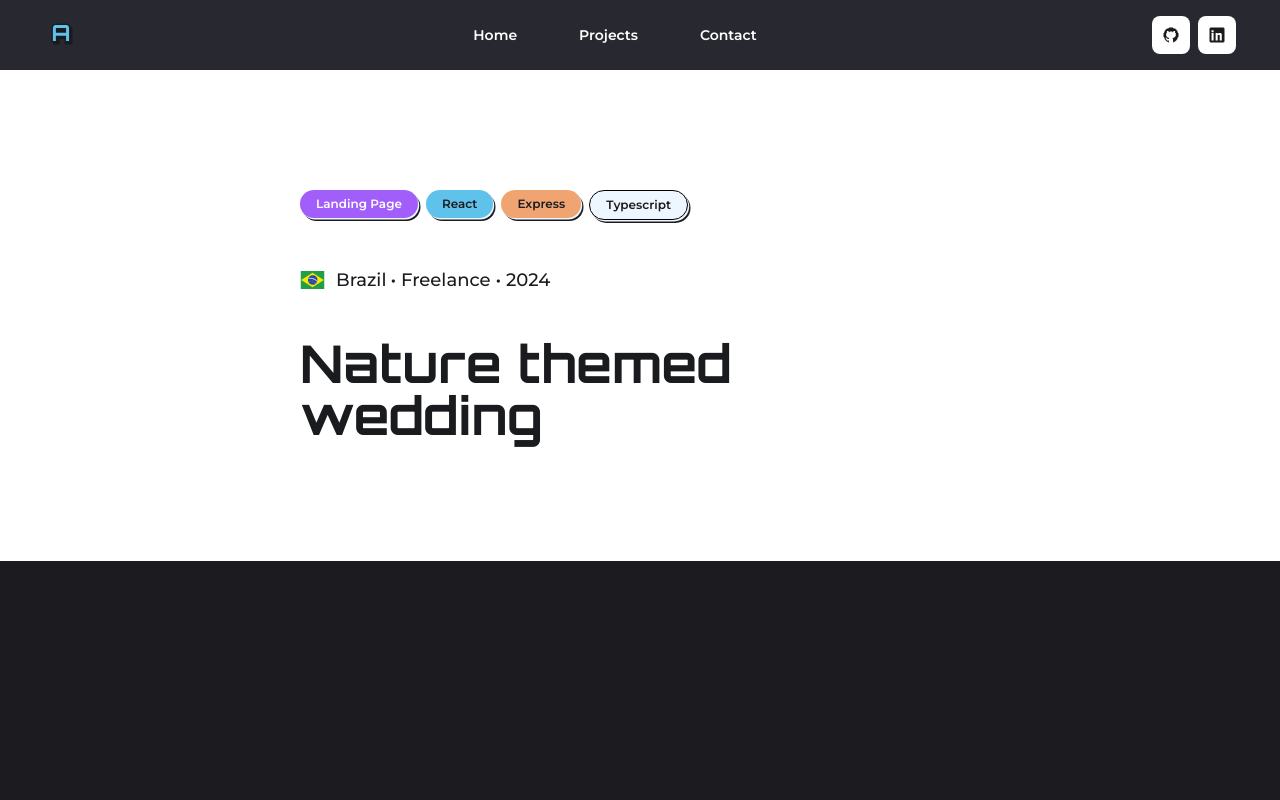
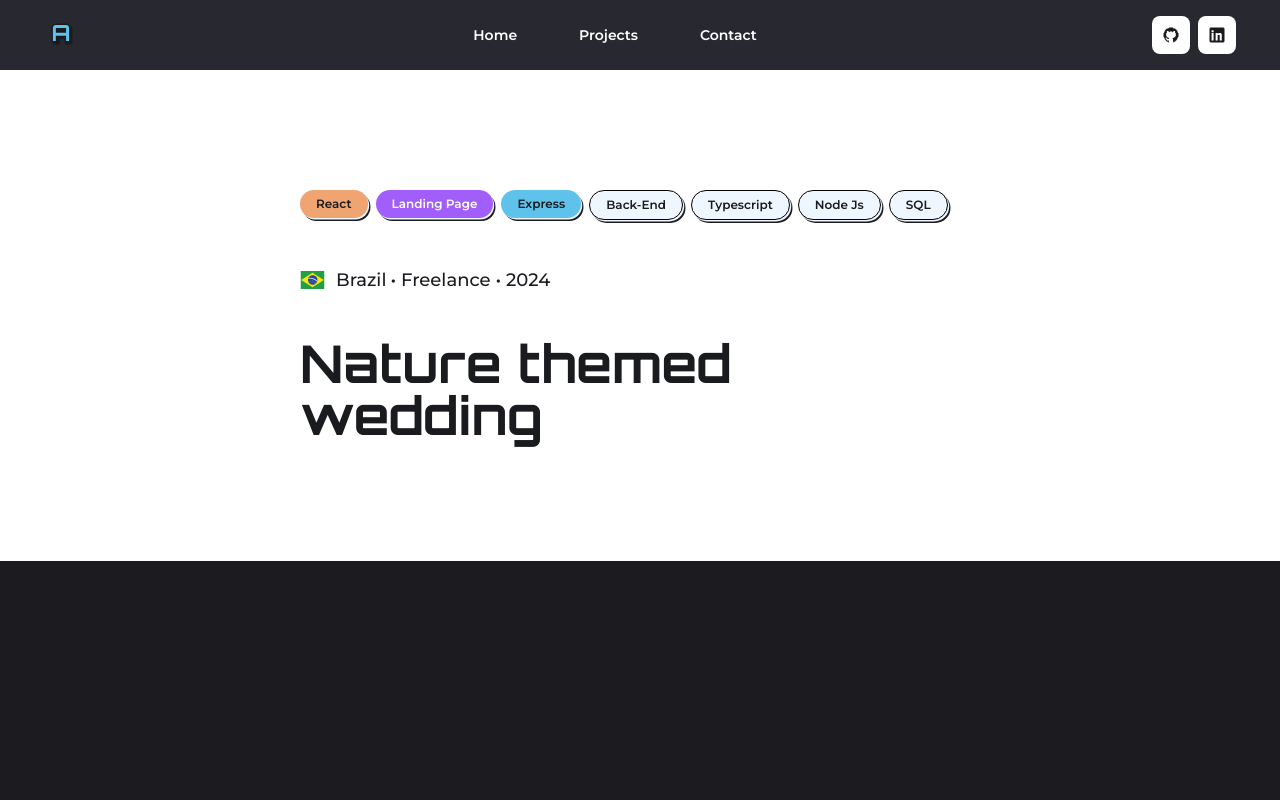
Before and after one commit to Augusto-DF/portfolio, a React (Create React App) app: page /projects/vetted in a window 1280 px wide. Shown: the top 800 px of the page. Built offline with nearby package versions, Linux system fonts and the light colour scheme.

Commit message:
enhancement: Centrilize cards' data on utils file

```diff
--- /dev/null
+++ b/src/views/projects-data/utils.ts
@@ -0,0 +1,27 @@
+export {}
+
+// TODO: it will be removed when backend is built.
+export const PROJECTS = {
+    vetted: {
+        href: '/projects/vetted',
+        tags: [
+            { label: 'React', tier: "ultimate" },
+            { label: 'Next Js', tier: "mythic" },
+            { label: 'Typescript', tier: "rare" }
+            ],
+        country: 'usa',
+    },
+    wedding: {
+        href: '/projects/wedding',
+        tags: [
+            { label: 'React', tier: "ultimate" },
+            { label: 'Landing Page', tier: "mythic" },
+            { label: 'Express', tier: "legend" },
+            { label: 'Back-End', tier: "rare" },
+            { label: 'Typescript', tier: "rare" },
+            { label: 'Node Js', tier: "rare" },
+            { label: 'SQL', tier: "rare" }
+            ],
+        country: 'brazil',
+    },
+}
--- a/src/views/projects-data/wedding-site.ts
+++ b/src/views/projects-data/wedding-site.ts
@@ -1,7 +1,9 @@
+import { PROJECTS } from "./utils"
+
 export {}
 
 export const data = {
-    tags: [{label: 'Landing page', tier: "mythic"}, {label: 'React', tier: "legend"}, {label: 'Express', tier: "ultimate"}, {label: 'Typescript', tier: "rare"}],
+    tags: [...PROJECTS.wedding.tags],
     country: 'brazil',
     company: 'Freelance',
     year: ['2024'],
@@ -61,13 +63,8 @@ export const data = {
     },
     otherProjects: [
         {
-            title: 'Vetted - Keeping the veteran community strong',  country: 'usa',
-            tags: [
-                { label: 'Landing page', tier: "mythic" },
-                { label: 'React', tier: "legend" },
-                { label: 'Express', tier: "ultimate" },
-                { label: 'Typescript', tier: "rare" }],
-            href: ''
+            title: 'Vetted - Keeping the veteran community strong',
+            ...PROJECTS.vetted
         },
          {
             title: 'Refera - Comming soon...',  country: 'brazil',
--- a/src/views/projects/constants.ts
+++ b/src/views/projects/constants.ts
@@ -1,17 +1,14 @@
 import { ProjectCardProps } from "@components/project-card"
+import { PROJECTS } from "@views/projects-data/utils"
 
 export {}
 
 export const PROJECT_CARD_LIST = [{
     title: "Nature themed wedding",
-    country: 'brazil',
-    tags: [{label: 'front-end', tier: 'rare'}, {label: 'back-end', tier: 'legend'}],
-    href: '/projects'
+    ...PROJECTS.wedding
 },
 {
     title: "Keeping the veteran community strong",
-    country: 'usa',
-    tags: [{label: 'front-end', tier: 'rare'}],
-    href: '/projects'
+    ...PROJECTS.vetted
 }
 ] as Array<ProjectCardProps>
```
